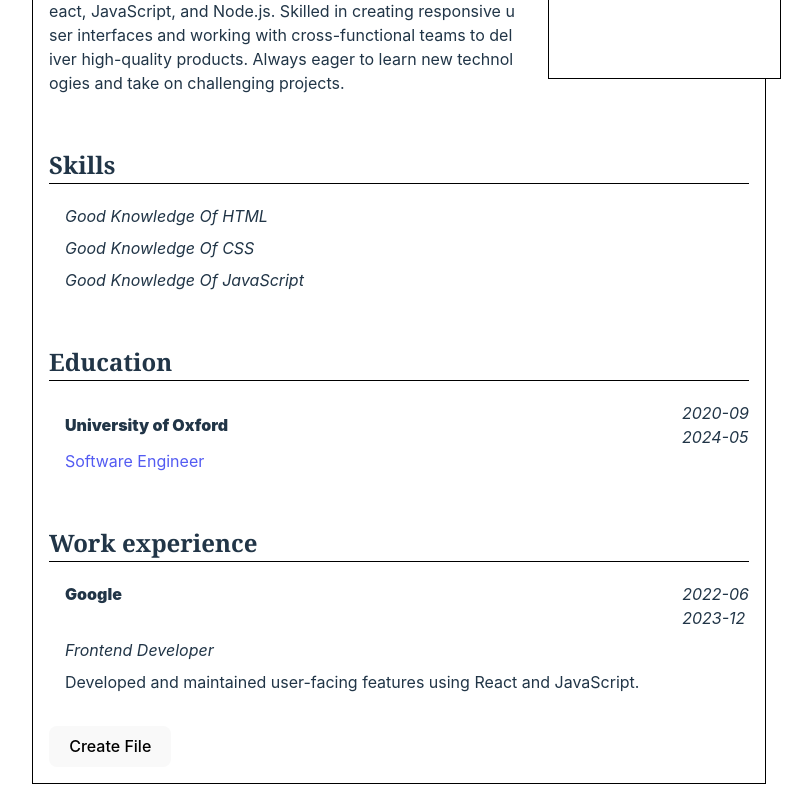
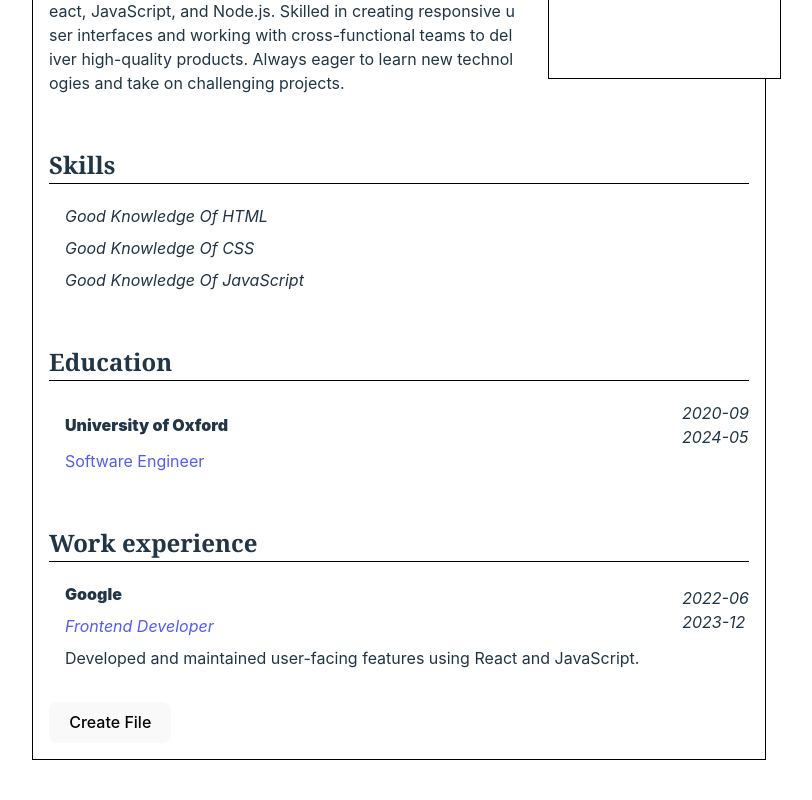
Before and after one commit to R3ndrex/CV-Generator, a React (Vite) app: page / in a window 1280 px wide. Shown: the part 348-1148 px from the top of the page, without its empty margins (241-1053 px from the left). After the commit the page ends 1124 px from the top, so only its background shows below. Built offline with nearby package versions, Linux system fonts and the light colour scheme.

Commit message:
Fix work item in cv positioning

```diff
--- a/src/styles/workExperience.css
+++ b/src/styles/workExperience.css
@@ -1,16 +1,25 @@
 .work-item {
     display: grid;
     grid-template-columns: 1fr max-content;
+    grid-template-rows: repeat(3, 1fr);
     > .date-container {
-        grid-column: 2/3;
+        grid-column: 2/-1;
         grid-row: 1/3;
     }
+    /* company name */
     > :first-child {
         font-style: normal;
         font-weight: 1000;
     }
+    /* title */
+    :nth-child(3) {
+        grid-row: 2/3;
+        color: var(--changing-color);
+    }
+    /* respons */
     > :last-child {
         grid-column: 1/-1;
+        grid-row: 3/4;
         margin: 0;
         font-style: normal;
     }
```
